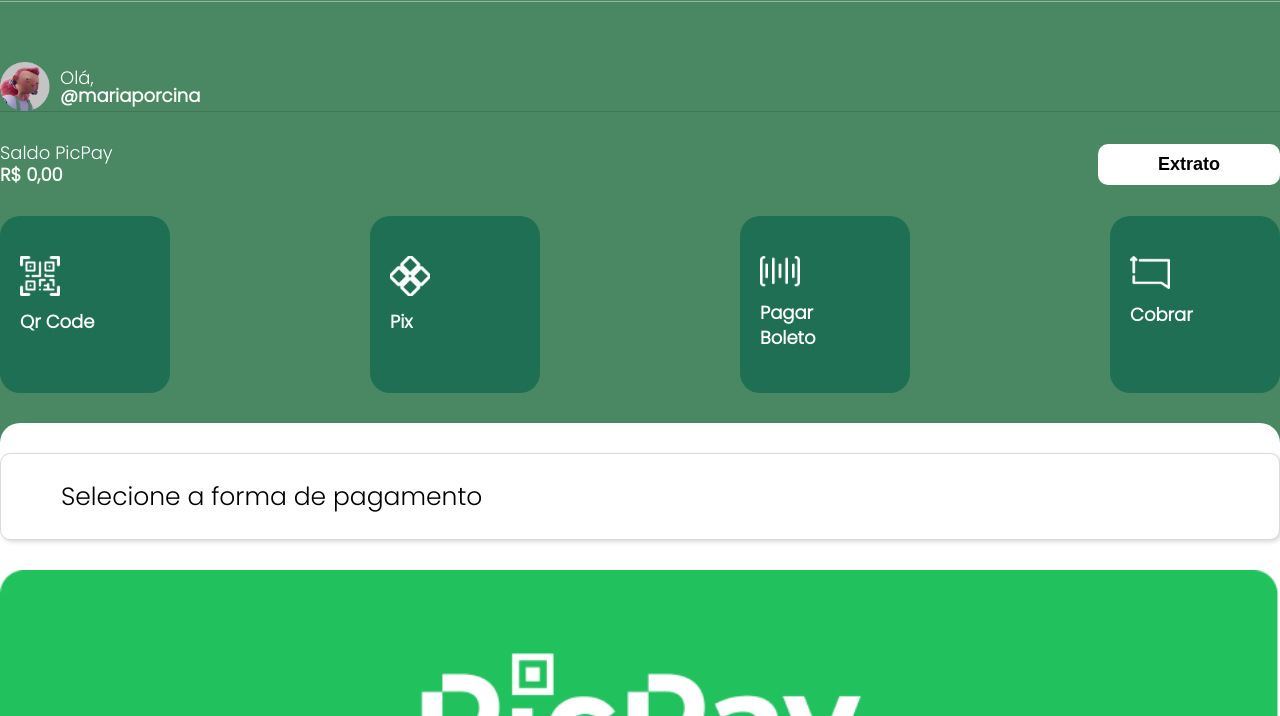
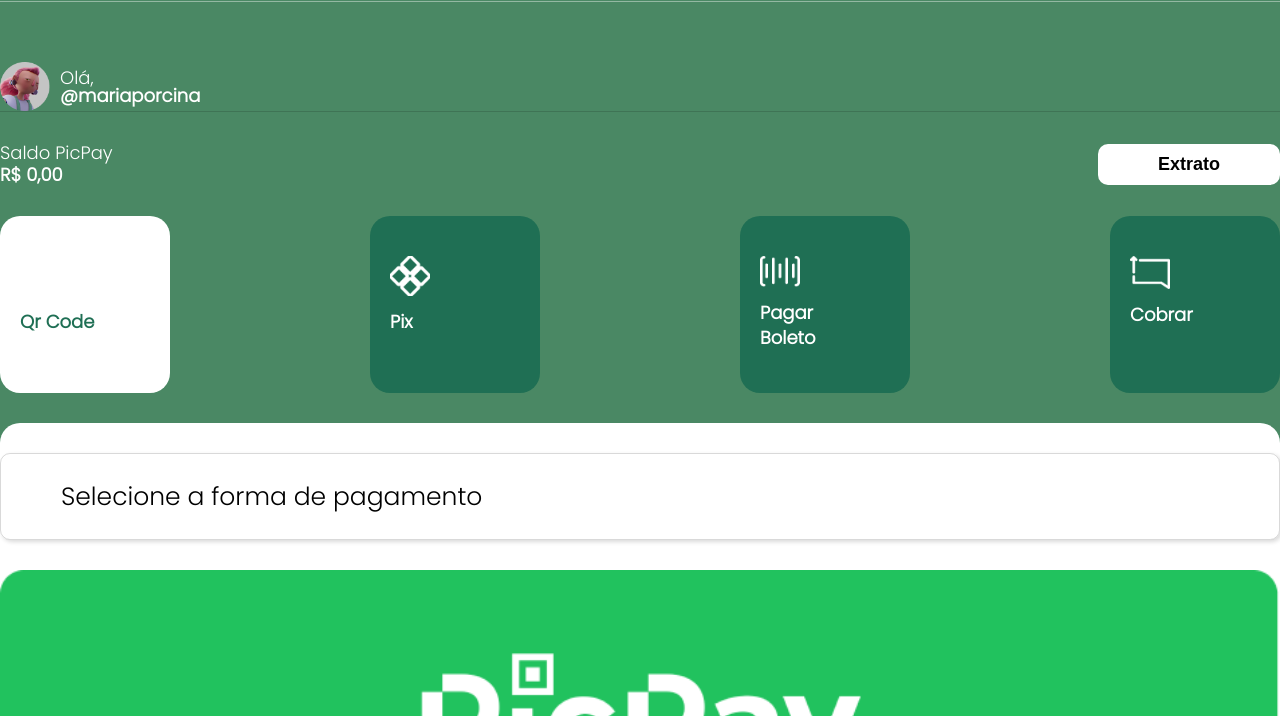
Before and after one commit to AdrielMarinho/Project-PicPro, a plain HTML site: page index.html in a window 1280 px wide. In both pictures the pointer is over the item "Qr Code". Shown: the part 84-800 px from the top of the page. Drawn offline with Linux system fonts and the light colour scheme.

Commit message:
Update style.css

```diff
--- a/assets/css/style.css
+++ b/assets/css/style.css
@@ -102,6 +102,11 @@ body {
     width: 80px;
 }
 
+.secaoDetalhesConta_itemTransacao:hover {
+    background-color: #fff;
+    color: #1F6F54;
+}
+
 .secaoTransacao {
     background-color: #fff;
     border-radius: 20px;
```
